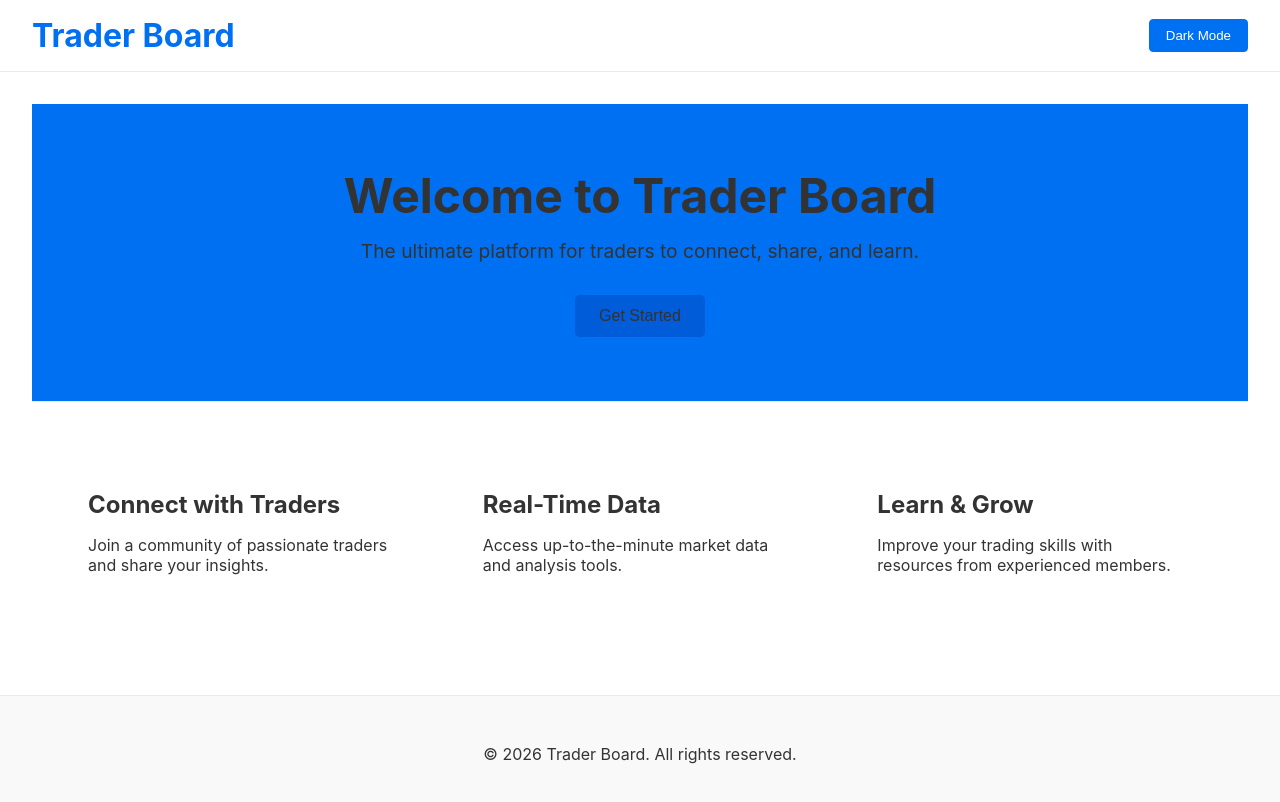
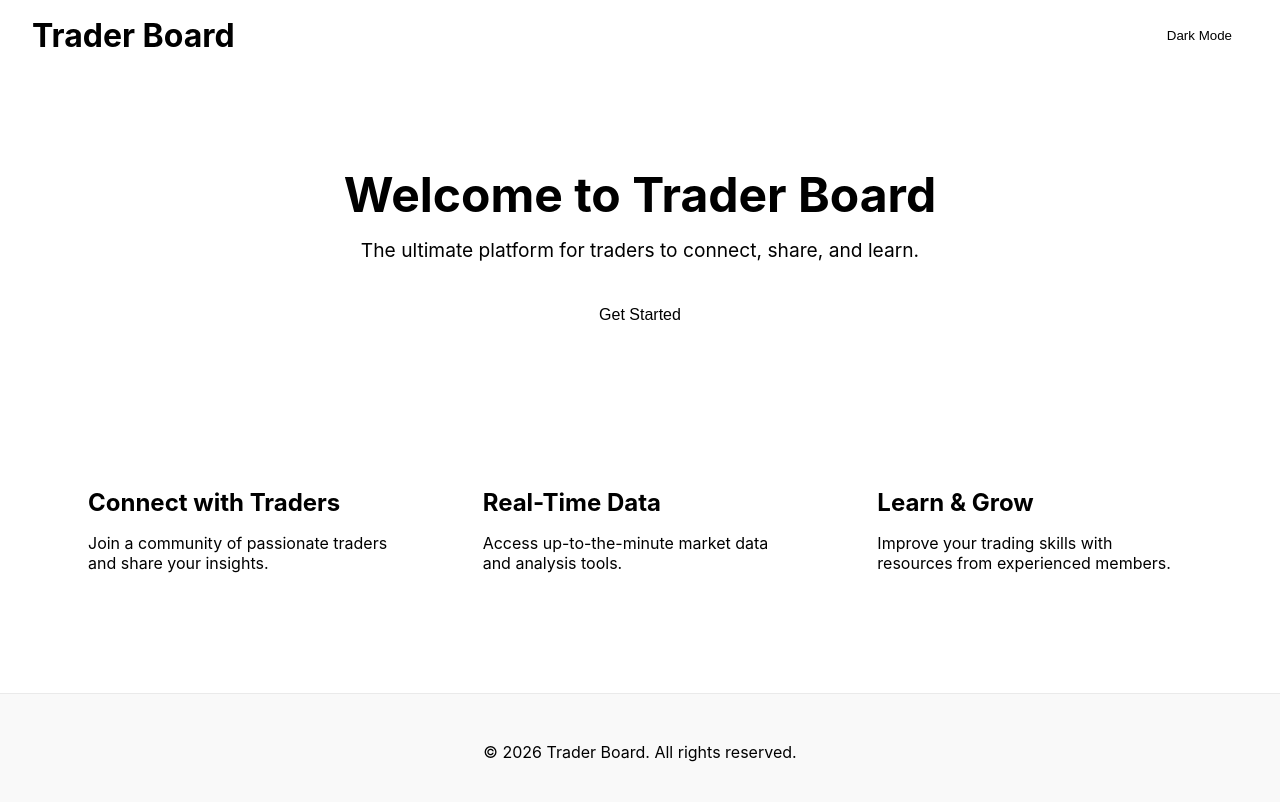
Before and after one commit to xenirio/trader-board, a Next.js app: page / in a window 1280 px wide. Shown: the top 802 px of the page. Built offline with nearby package versions, Linux system fonts and the light colour scheme.

Commit message:
feat: Add themes.module.css with light/dark theme variables

```diff
--- a/app/styles/themes.module.css
+++ b/app/styles/themes.module.css
@@ -1,25 +1,33 @@
+
 :root {
   /* Light Theme */
-  --background-color: #ffffff;
-  --text-color: #333333;
-  --primary-color: #0070f3;
-  --secondary-color: #1a1a1a;
-  --border-color: #eaeaea;
-  --button-background: #0070f3;
-  --button-text-color: #ffffff;
-  --button-border-color: #0070f3;
-  --button-hover-background: #005cd8;
+  --background-color-light: #ffffff;
+  --text-color-light: #333333;
+  --primary-color-light: #0070f3;
+  --secondary-background-color-light: #f0f2f5;
+  --border-color-light: #e0e0e0;
 }
 
-[data-theme="dark"] {
+.theme-dark {
   /* Dark Theme */
-  --background-color: #1a1a1a;
-  --text-color: #e0e0e0;
-  --primary-color: #90caf9;
-  --secondary-color: #f0f0f0;
-  --border-color: #333333;
-  --button-background: #90caf9;
-  --button-text-color: #1a1a1a;
-  --button-border-color: #90caf9;
-  --button-hover-background: #64b5f6;
+  --background-color: #1a202c;
+  --text-color: #e2e8f0;
+  --primary-color: #63b3ed;
+  --secondary-background-color: #2d3748;
+  --border-color: #4a5568;
 }
+
+.theme-light {
+  /* Light Theme */
+  --background-color: var(--background-color-light);
+  --text-color: var(--text-color-light);
+  --primary-color: var(--primary-color-light);
+  --secondary-background-color: var(--secondary-background-color-light);
+  --border-color: var(--border-color-light);
+}
+
+body {
+  background-color: var(--background-color);
+  color: var(--text-color);
+  transition: background-color 0.3s ease, color 0.3s ease;
+}
```
